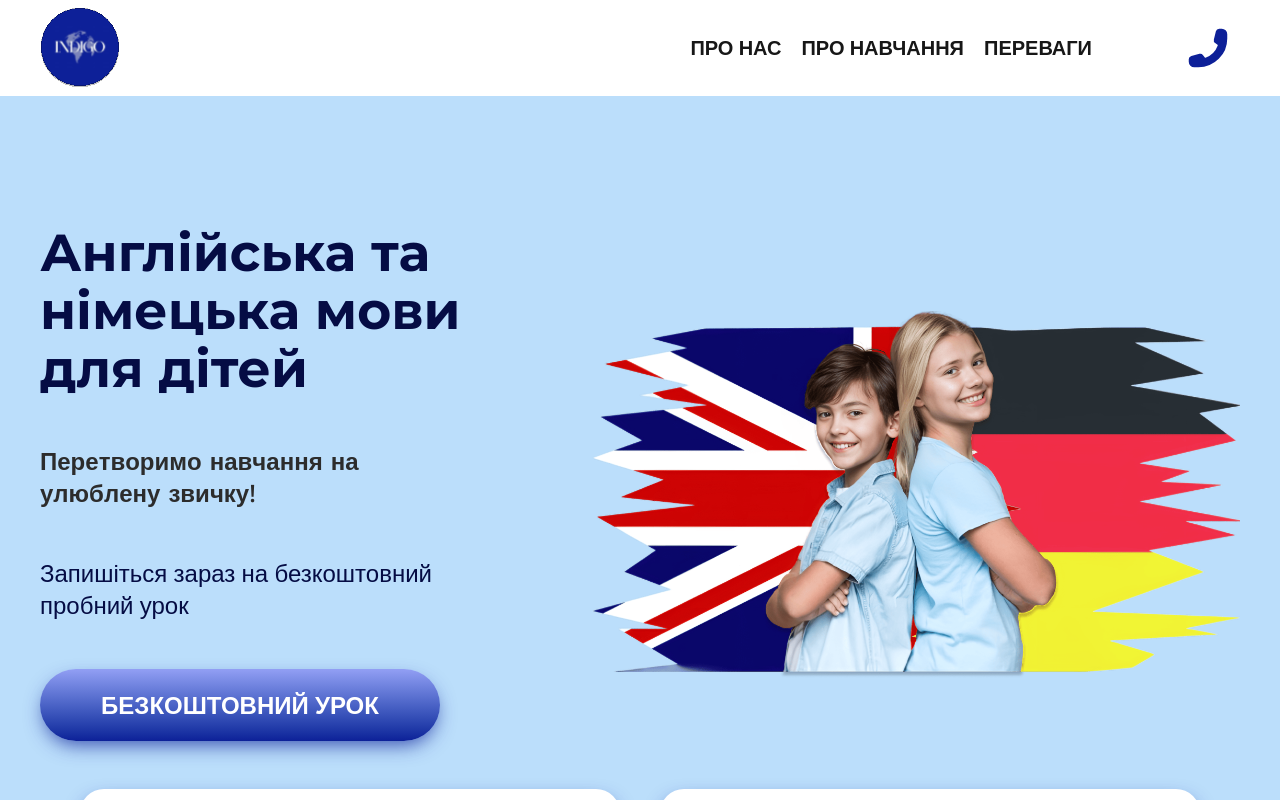
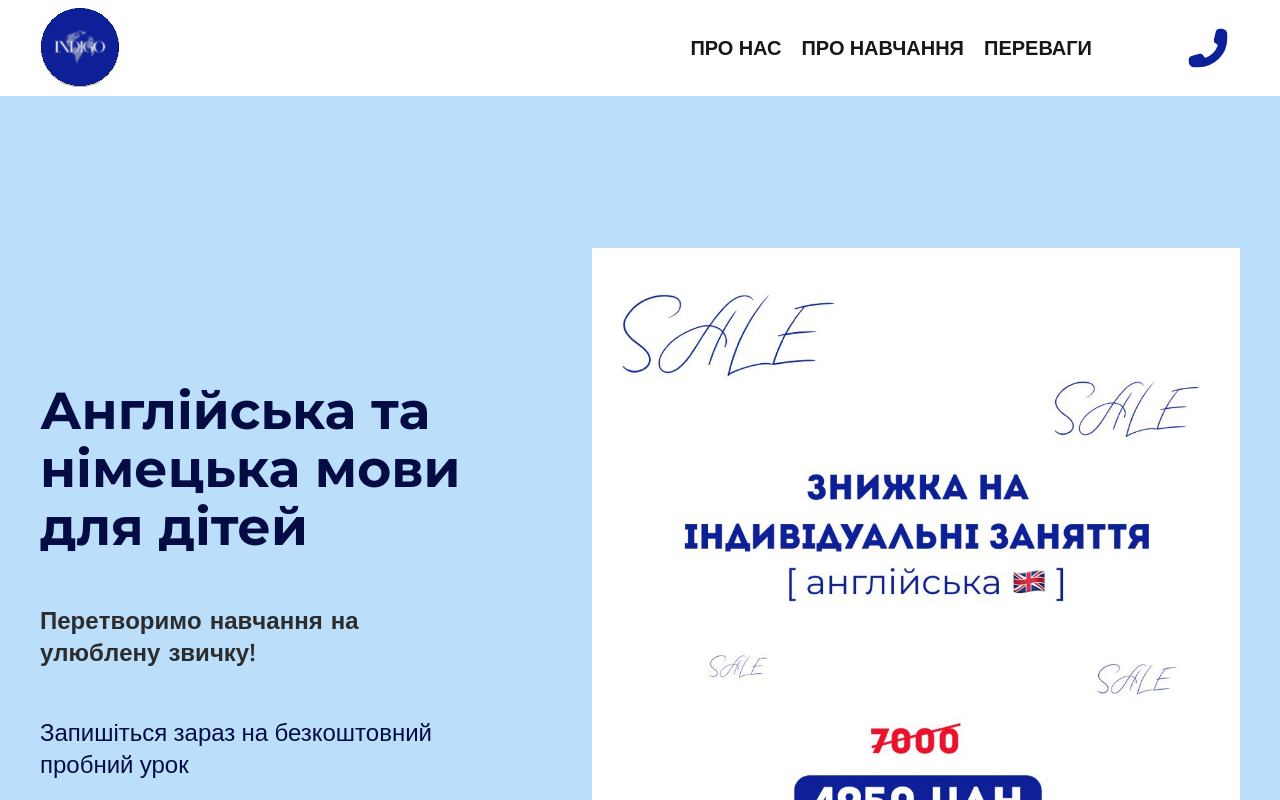
Before and after one commit to IraMira333/indigo-school, a Next.js app: page / in a window 1280 px wide. Shown: the top 800 px of the page. Built offline with nearby package versions, Linux system fonts and the light colour scheme.

Commit message:
Changer hero image

```diff
--- a/src/components/hero/Hero.tsx
+++ b/src/components/hero/Hero.tsx
@@ -21,7 +21,7 @@ export const Hero = () => {
                 </div>
                 <div className="pc:max-w-[54%] mt-6 mr-0 ml-auto max-w-[500px]">
                     <Image
-                        src="/hero.png"
+                        src="/discount.jpg"
                         alt="Indigo School"
                         width={1000}
                         height={500}
```
Also changed, not shown: public/discount.jpg (added).
